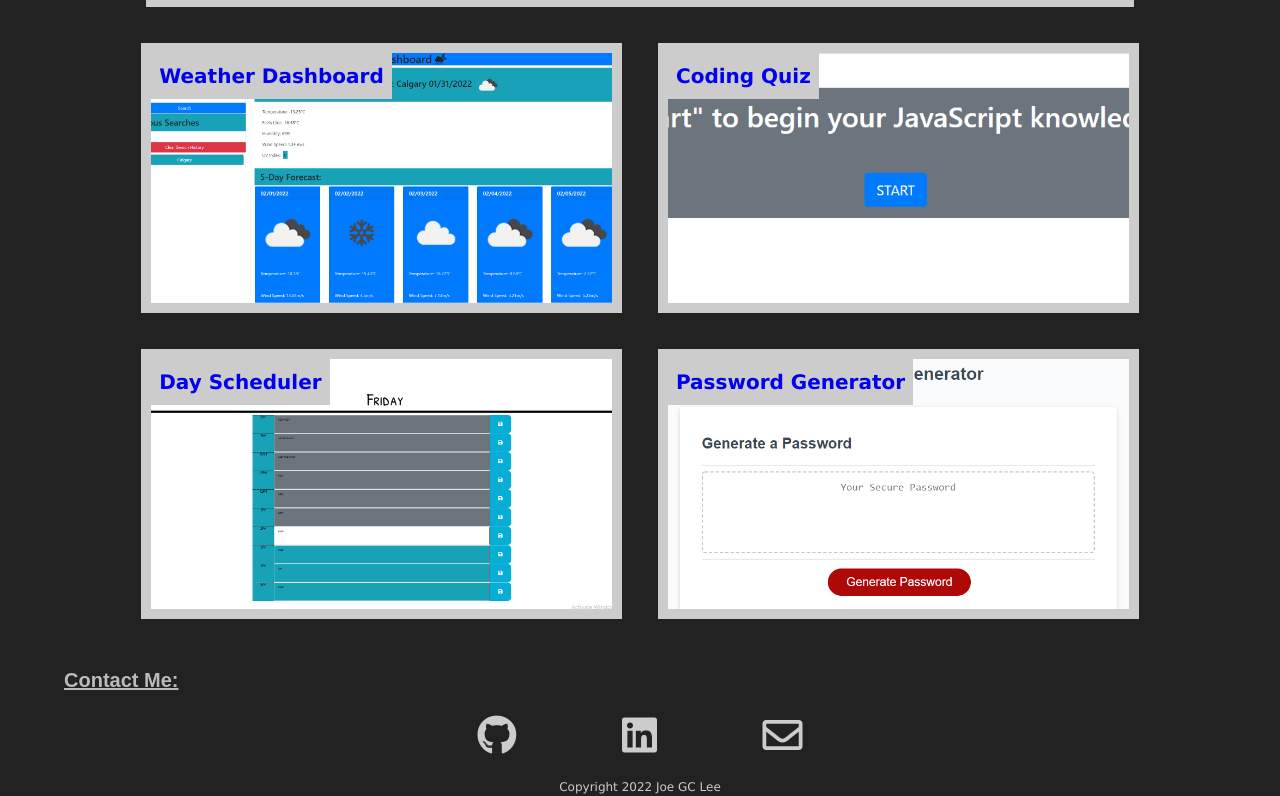
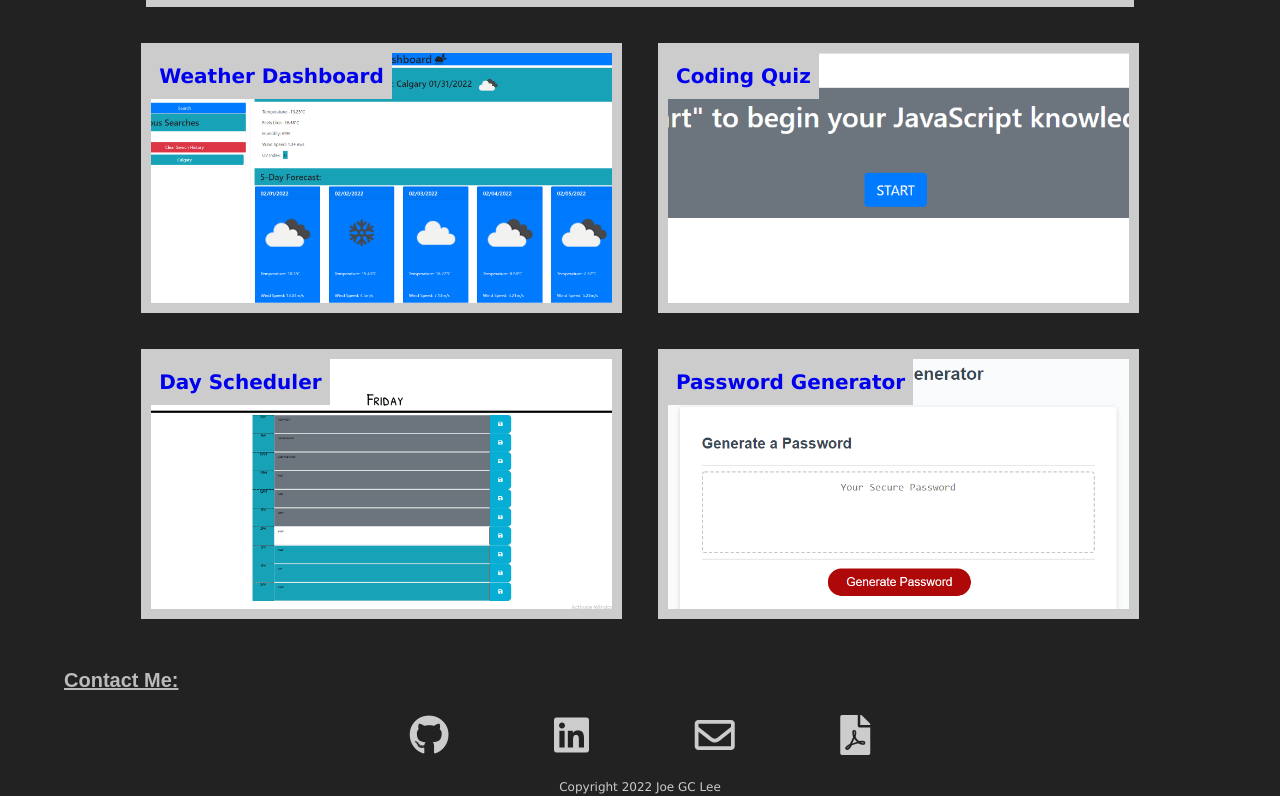
Before and after one commit to jollypong/Portfolio, a plain HTML site: page index.html in a window 1280 px wide. Shown: the part 1199-1995 px from the top of the page. Drawn offline with Linux system fonts and the light colour scheme.

Commit message:
added resume as per instructions

```diff
--- a/index.html
+++ b/index.html
@@ -27,7 +27,7 @@
         <section id="aboutMe">
             <h2>About Me:</h2>
             <div id="info">
-                <img id = "profile" src="./assets/images/profile.png" , alt="Joe (author)">
+                <img id="profile" src="./assets/images/profile.png" , alt="Joe (author)">
                 <p>
                     "Hello, My name is Joe, I'm an aspiring full stack developer currently in training. Having spent the
                     last 7 years in healthcare as a paramedic and a military medical technician, I jump quick to
@@ -47,22 +47,24 @@
                         <h3>Salbot AI Tutor Tool</h3>
                     </div>
                 </a>
-                <a class="project" id="weatherDashboard" href="https://jollypong.github.io/Weather-Dashboard/" target="_blank">
+                <a class="project" id="weatherDashboard" href="https://jollypong.github.io/Weather-Dashboard/"
+                    target="_blank">
                     <div class="description">
                         <h3>Weather Dashboard</h3>
                     </div>
                 </a>
-                <a class="project" id = "codingQuiz" href="https://jollypong.github.io/Coding-Quiz/" target="_blank">
+                <a class="project" id="codingQuiz" href="https://jollypong.github.io/Coding-Quiz/" target="_blank">
                     <div class="description">
                         <h3>Coding Quiz</h3>
                     </div>
                 </a>
-                <a class="project" id = "dayScheduler" href="https://jollypong.github.io/Day-Scheduler/" target="_blank">
+                <a class="project" id="dayScheduler" href="https://jollypong.github.io/Day-Scheduler/" target="_blank">
                     <div class="description">
                         <h3>Day Scheduler</h3>
                     </div>
                 </a>
-                <a class="project" id="passwordGenerator" href="https://jollypong.github.io/Password-Generator/" target="_blank">
+                <a class="project" id="passwordGenerator" href="https://jollypong.github.io/Password-Generator/"
+                    target="_blank">
                     <div class="description">
                         <h3>Password Generator</h3>
                     </div>
@@ -72,11 +74,16 @@
         <section id="contactMe">
             <h2>Contact Me:</h2>
             <ul>
-                <li id="github"><a href="https://github.com/jollypong" target="_blank"><i
-                            class="fab fa-github fa-2x"></i></a></li>
-                <li id="linkedin"><a href="https://www.linkedin.com/in/joe-lee-5a8ab4228/" target="_blank"><i
-                            class="fab fa-linkedin fa-2x"></i></a></li>
-                <li id="email"><a href="mailto: rogs4399@gmail.com"><i class="far fa-envelope fa-2x"></i></a></li>           </ul>
+                <li id="github"><a href="https://github.com/jollypong" target="_blank">
+                    <i class="fab fa-github fa-2x"></i></a></li>
+                <li id="linkedin"><a href="https://www.linkedin.com/in/joe-lee-5a8ab4228/" target="_blank">
+                    <i class="fab fa-linkedin fa-2x"></i></a></li>
+                <li id="email"><a href="mailto: rogs4399@gmail.com">
+                    <i class="far fa-envelope fa-2x"></i></a></li>
+                <li id="resume"><a href="./assets/Lee-Resume.pdf" target="_blank">
+                    <i class="fas fa-file-pdf fa-2x"></i></a></li>
+
+            </ul>
         </section>
     </main>
     <footer id="footer">
```
Also changed, not shown: 1 other file.
